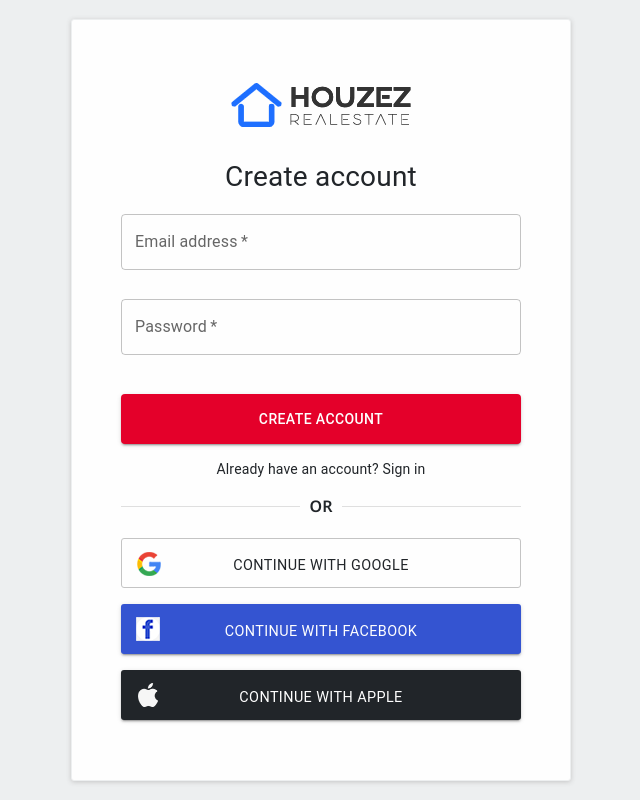
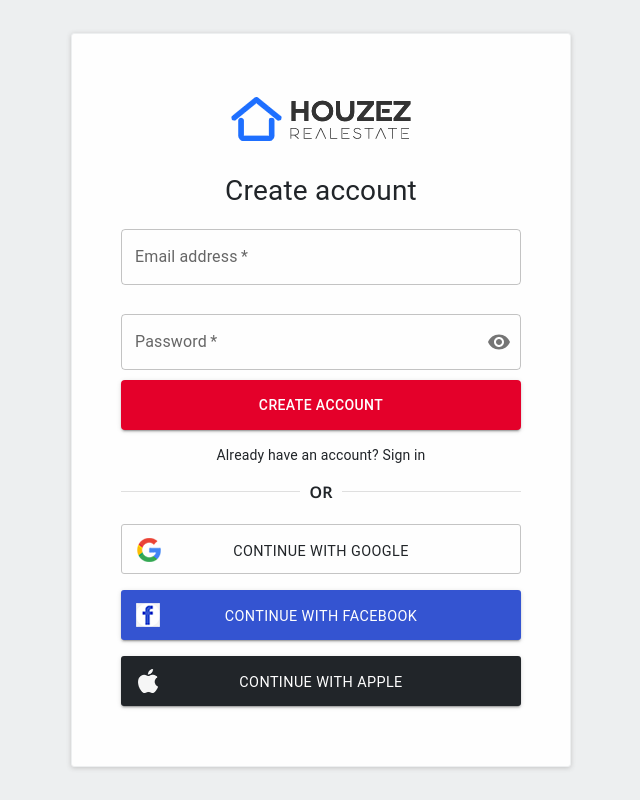
Before and after one commit to HouzezProject/houzez-app, a Next.js app: page /signup in a window 1280 px wide. Shown: the whole page, without its empty margins (319-959 px from the left). Built offline with nearby package versions, Linux system fonts and the light colour scheme.

Commit message:
password no limitation

```diff
--- a/src/components/SignUp/SignUpInfo.tsx
+++ b/src/components/SignUp/SignUpInfo.tsx
@@ -1,11 +1,13 @@
 /* eslint-disable prettier/prettier */
 import "./SignUp";
 import styled from "@emotion/styled";
-import { Box } from "@mui/system";
-import { Button, TextField } from "@mui/material";
-import theme from "../../styles/theme";
+import { Button, FormControl, IconButton, InputAdornment, InputLabel, OutlinedInput, TextField } from "@mui/material";
 import { useFormik } from 'formik';
 import * as yup from 'yup';
+import { Box } from "@mui/system";
+import theme from "../../styles/theme";
+import React from "react";
+import { VisibilityOff, Visibility } from "@mui/icons-material";
 
 const { palette: { red: {main, dark}} } = theme;
 
@@ -46,6 +48,22 @@ const validationSchema = yup.object({
   });
 
 const SignUpInfo = () => {
+    const [values, setValues] = React.useState<State>({
+      password: "",
+      showPassword: false
+    });
+
+    const handleClickShowPassword = () => {
+      setValues({
+        ...values,
+        showPassword: !values.showPassword
+      });
+    };
+
+    const handleMouseDownPassword = (event: React.MouseEvent<HTMLButtonElement>) => {
+      event.preventDefault();
+    };
+
     const formik = useFormik({
       initialValues: {
         email: '',
@@ -73,8 +91,47 @@ const SignUpInfo = () => {
             helperText={formik.touched.email && formik.errors.email}
           />
 
+          <FormControl required sx={{ m: 0, width: "100%" }} variant="outlined">
+            <InputLabel htmlFor="outlined-adornment-password">Password</InputLabel>
+            <OutlinedInput
+              id="outlined-adornment-password"
+              type={values.showPassword ? "text" : "password"}
+              // value={values.password}
+              // onChange={handleChange("password")}
+              value={formik.values.password}
+              onChange={formik.handleChange("password")}
+              onBlur={formik.handleBlur}
+              error={formik.touched.password && Boolean(formik.errors.password)}
+              // helperText={formik.touched.password && formik.errors.password}
+              endAdornment={
+                <InputAdornment position="end">
+                  <IconButton
+                    aria-label="toggle password visibility"
+                    onClick={handleClickShowPassword}
+                    onMouseDown={handleMouseDownPassword}
+                    edge="end"
+                  >
+                    {values.showPassword ? <VisibilityOff /> : <Visibility />}
+                  </IconButton>
+                </InputAdornment>
+              }
+              label="Password"
+            />
+          </FormControl>
 
-                    <SignUpInfoTextField
+          <SignUpInfoButton variant="contained">Create account</SignUpInfoButton>
+        </form>
+      </Box>
+    );
+}
+
+
+
+
+export default SignUpInfo;
+
+
+{/* <SignUpInfoTextField
   required
   label="Password"
   type="password"
@@ -86,13 +143,4 @@ const SignUpInfo = () => {
   onBlur={formik.handleBlur}
   error={formik.touched.password && Boolean(formik.errors.password)}
   helperText={formik.touched.password && formik.errors.password}
-                    />
-                    <SignUpInfoButton variant="contained" type="submit">Create account</SignUpInfoButton>
-            </form>
-        </Box>
-    );
-}
-
-
-
-export default SignUpInfo;
+/>; */}
```
Lines whose indentation alone changed are shown as unchanged.
